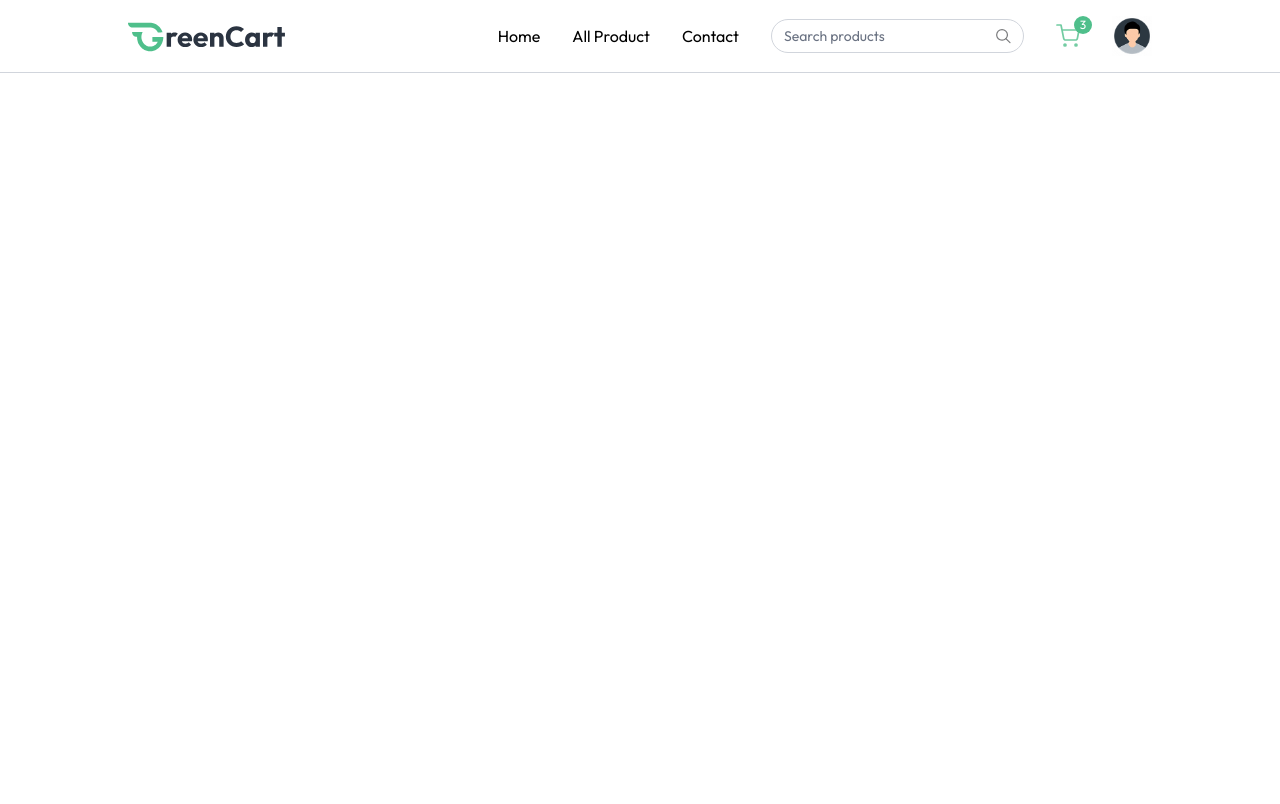
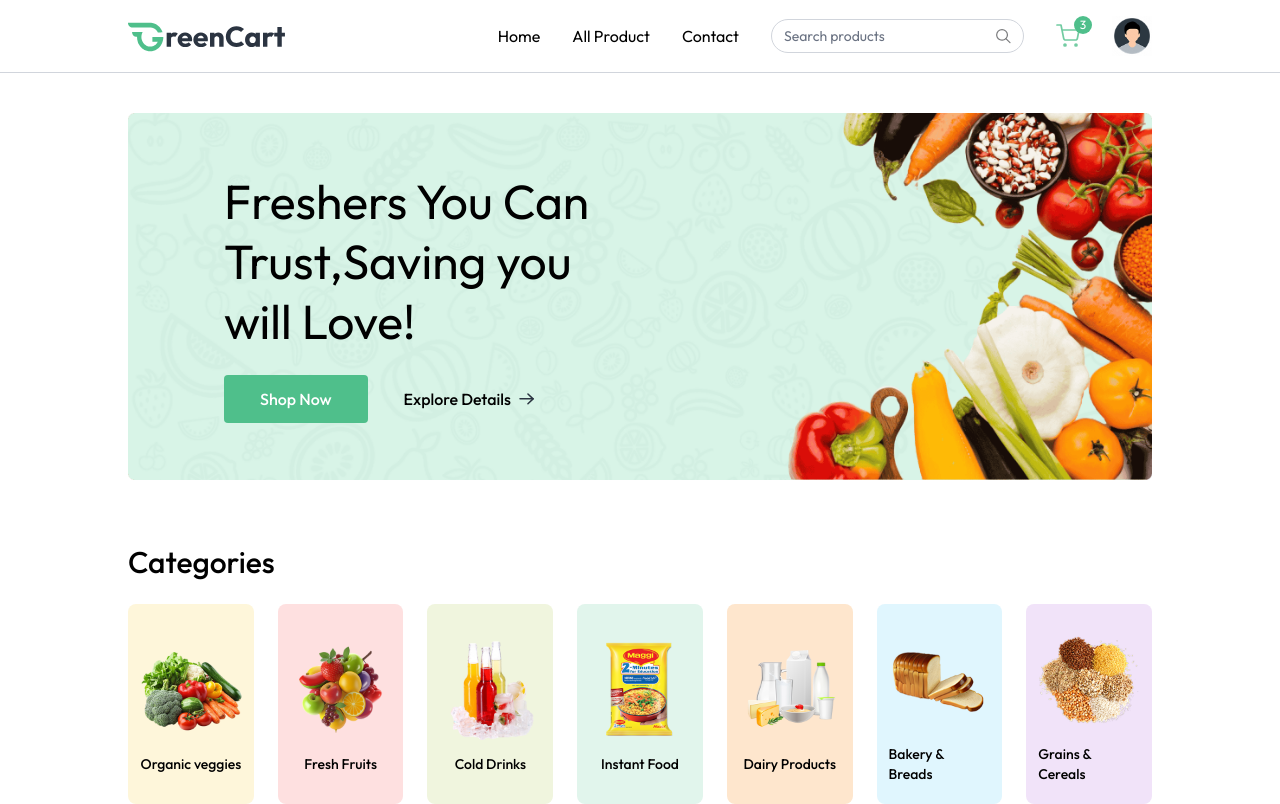
Before and after one commit to sheharagamage/Grocery-market-place, a React (Vite) app: page / in a window 1280 px wide. Built offline with nearby package versions, Linux system fonts and the light colour scheme.

Commit message:
create categories.jsx,home.jsx,mainBanner.jsx files

```diff
--- a/src/App.jsx
+++ b/src/App.jsx
@@ -2,11 +2,23 @@
 //type rafce
 import React from 'react'
 import Navbar from './components/navbar'
+import { Route,Routes, useLocation } from 'react-router-dom'
+import Home from './pages/Home'
 
 const App = () => {
+
+const isSellerPath =useLocation().pathname.includes("seller")
+
   return (
     <div>
-      <Navbar />
+      {isSellerPath ? null:<Navbar />}
+
+      <div className={`${isSellerPath ? "" : "px-6 md:px-16 lg:px-24 xl:px-32"}`}>
+        <Routes>
+          <Route path="/" element={<Home />} />
+
+        </Routes>
+      </div>
     </div>
   )
 }
--- /dev/null
+++ b/src/components/Categories.jsx
@@ -0,0 +1,34 @@
+import React from 'react'
+import {  categories } from '../assets/assets'
+import { useAppContext } from '../context/AppContext'
+
+const Categories = () => {
+
+const {navigate}= useAppContext()
+
+  return (
+    <div className='mt-16'>
+      <p className='text-2xl md:text-3xl font-medium'> Categories</p>
+      <div className='grid grid-cols-2 sm:grid-cols-3 md:grid-cols-5 lg:grid-cols-6 xl:grid-cols-7 mt-6 gap-6'>
+
+        {categories.map((category,index)=>(
+            <div  key={index} className='group cursor-pointer py-5 px-3 gap-2 rounded-lg flex flex-col justify-center items-center'
+            style ={{backgroundColor:category.bgColor}}
+            onClick={()=>{
+                navigate(`/products/${category.path.toLowerCase()}`);
+                scrollTo(0,0)
+            }}
+            >
+            <img src={category.image} alt="{category.text}" className='group-hover:scale-108 transition max-w-28'/>
+            <p className='text-sm font-medium'>{category.text}</p>
+        </div>
+    ))}
+
+
+
+      </div>
+    </div>
+  )
+}
+
+export default Categories
--- /dev/null
+++ b/src/components/MainBanner.jsx
@@ -0,0 +1,26 @@
+import React from 'react'
+import { assets } from '../assets/assets'
+import { Link } from 'react-router-dom'
+
+const MainBanner = () => {
+  return (
+    <div className ='relative'>
+      <img src={assets.main_banner_bg} alt="banner" className= 'w-full hidden md:block'/>
+      <img src={assets.main_banner_bg_sm} alt="banner" className= 'w-full md:hidden '/>
+      <div className='absolute inset-0 flex flex-col items-center md:items-start justify-end md:justify-center pb-24 md:pb-0 px-4 md:pl-18 lg:pl-24'>
+        <h1 className='text-3xl md:text-4xl lg:text-5xl font-old text-center md:text-left max-w-72 md:max-w-0 lg:max-w-105 leading-tight lg-leading-15'>Freshers You Can Trust,Saving you will Love!</h1>
+
+      <div className="flex items-center mt-6 font-medium">
+        <Link  to={"/products"} className='group flex items-center gap-2 px-7 md:px-9 py-3 bg-primary hover:bg-primary-dull transition rounded text-white cursor-pointer'> Shop Now
+        <img className='md:hidden transition group-focus:translate-x-1'src={assets.white_arrow_icon} alt="arrow" />
+        </Link>
+        <Link  to={"/products"}className='group hidden md:flex items-center gap-2 md:px-9 py-3  cursor-pointer'> Explore Details
+        <img className='transition group-hover:translate-x-1'src={assets.black_arrow_icon} alt="arrow" />
+        </Link>
+      </div>
+    </div>
+    </div>
+  )
+}
+
+export default MainBanner
--- /dev/null
+++ b/src/pages/Home.jsx
@@ -0,0 +1,15 @@
+import React from 'react'
+import MainBanner from '../components/MainBanner'
+import Categories from '../components/Categories'
+
+const Home = () => {
+  return (
+    <div className='mt-10'>
+       <MainBanner />
+       <Categories />
+    </div>
+  )
+}
+
+
+export default Home
```
